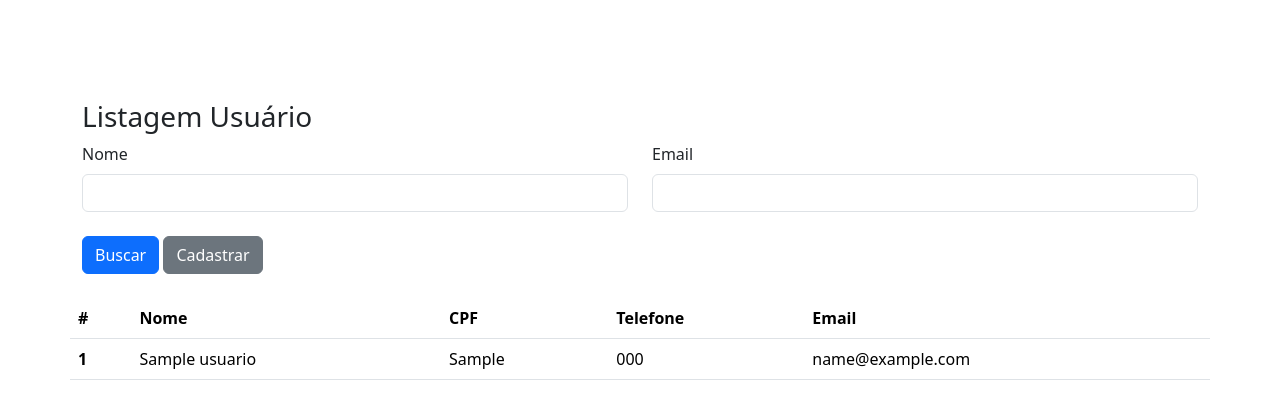
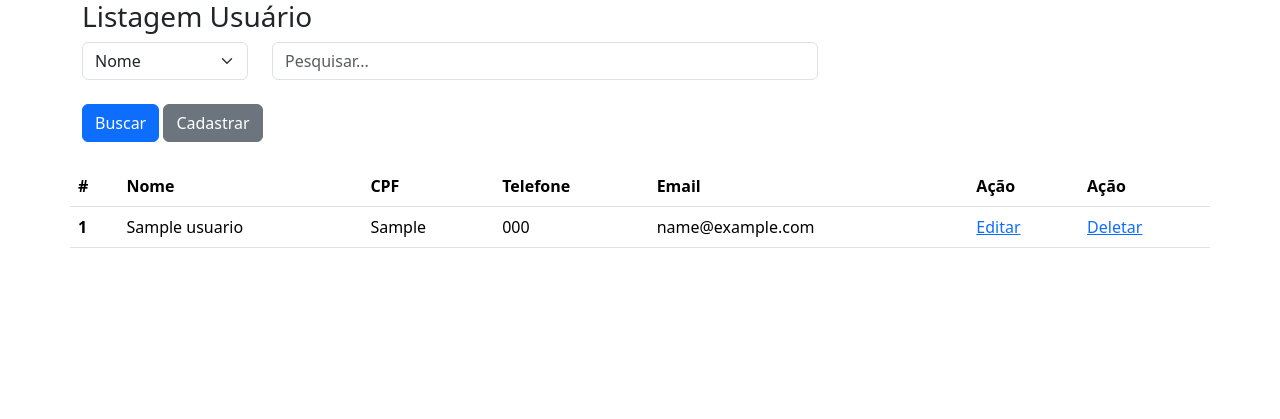
Before and after one commit to CoelhoVM/pweb1_2025_1, a PHP site: page /pweb1_2025_1/UsuarioList.php in a window 1280 px wide. Shown: the top 419 px of the page. Run offline with PHP 8.4, Linux system fonts and the light colour scheme; tables that the repository leaves empty hold one stand-in row (values such as "Sample post").

Commit message:
aula 21/05

```diff
--- a/php/site/admin/UsuarioList.php
+++ b/php/site/admin/UsuarioList.php
@@ -1,7 +1,6 @@
 <?php
 
-include "./db.class.php"
-
+include "./db.class.php";
 ?>
 
 <!DOCTYPE html>
@@ -12,46 +11,58 @@ include "./db.class.php"
     <meta http-equiv="X-UA-Compatible" content="IE=edge">
     <meta name="viewport" content="width=device-width, initial-scale=1.0">
     <title>Document</title>
+
     <link href="https://cdn.jsdelivr.net/npm/bootstrap@5.3.6/dist/css/bootstrap.min.css" rel="stylesheet"
         integrity="sha384-4Q6Gf2aSP4eDXB8Miphtr37CMZZQ5oXLH2yaXMJ2w8e2ZtHTl7GptT4jmndRuHDT" crossorigin="anonymous">
 </head>
 
 <?php
 
-$db = new db(table_name: 'usuario');
+$db = new db('usuario');
 
+if (!empty($_GET['id'])){
+
+    $db->destroy($_GET['id']);
+
+}
+
+if (!empty($_POST)){
+    $dados = $db->search($_POST);
+}else{
     $dados = $db->all();
+}
 
 ?>
 
 <body>
-
-    <div class="container" style="margin-top: 100px;">
+    <div class="container">
 
         <div class="row">
 
             <h3>Listagem Usuário</h3>
-            <!-- http://localhost/php/site/UsuarioForm.php -->
-
-            <form action="" method="get">
+            <!-- http://localhost/pweb1_2025_1/php/site/admin/UsuarioList.php -->
+            <form action="./UsuarioList.php" method="post">
 
                 <div class="row">
 
-                    <div class="col-md-6">
-                        <label for="" class="form-label">Nome</label>
-                        <input type="text" name="nome" class="form-control">
+                    <div class="col-md-2">
+
+                        <select name="tipo" class="form-select">
+                            <option value="nome">Nome</option>
+                            <option value="cpf">CPF</option>
+                            <option value="telefone">Telefone</option>
+                        </select>
+
                     </div>
 
                     <div class="col-md-6">
-                        <label for="" class="form-label">Email</label>
-                        <input type="text" name="email" class="form-control">
+                        <input type="text" name="valor" placeholder="Pesquisar..." class="form-control">
                     </div>
 
                 </div>
 
-                <div class="row mt-4">
-
-                    <div class="col">
+                <div class="row">
+                    <div class="col mt-4">
                         <button type="submit" class="btn btn-primary">Buscar</button>
                         <a href="./UsuarioForm.php" class="btn btn-secondary">Cadastrar</a>
                     </div>
@@ -73,6 +84,8 @@ $dados = $db->all();
                         <th scope="col">CPF</th>
                         <th scope="col">Telefone</th>
                         <th scope="col">Email</th>
+                        <th scope="col">Ação</th>
+                        <th scope="col">Ação</th>
                     </tr>
                 </thead>
 
@@ -89,7 +102,18 @@ $dados = $db->all();
                             <td>$item->cpf</td>
                             <td>$item->telefone</td>
                             <td>$item->email</td>
-                    </tr>";
+
+                            <td>
+                                <a href='./UsuarioForm.php?id=$item->id' >Editar</a>
+                            </td>
+
+                            <td>
+                                <a
+                                onclick='return confirm(\"Deseja Excluir?\")'
+                                href='./UsuarioList.php?id=$item->id' >Deletar</a>
+                            </td>
+                        </tr>
+                        ";
                     }
 
                     ?>
```
Also changed, not shown: php/site/admin/UsuarioForm.php (+20 -16 lines), php/site/admin/db.class.php (+92 -19 lines). Lines whose indentation alone changed are shown as unchanged.
